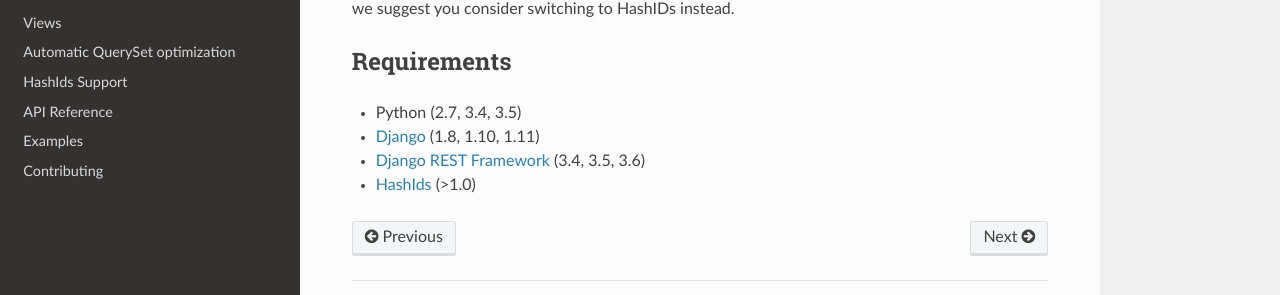
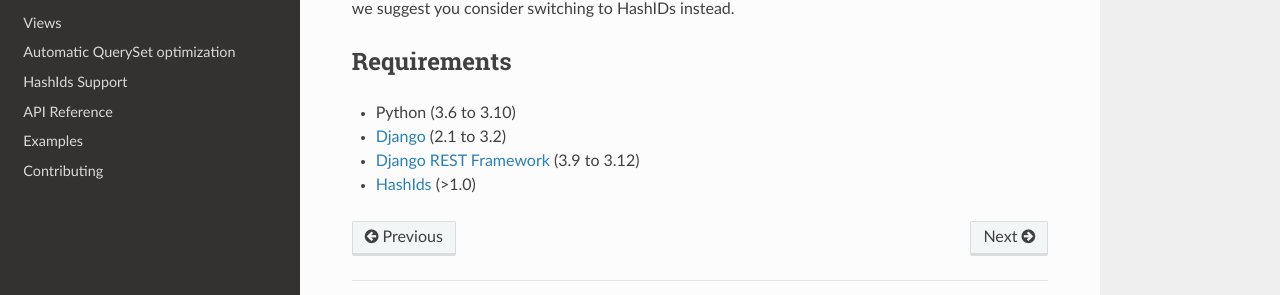
Before and after one commit to evenicoulddoit/django-rest-framework-serializer-extensions, an MkDocs documentation site: the page built from docs/overview.md, in a window 1280 px wide. Shown: the part 307-602 px from the top of the page. Built offline with MkDocs 1.6.1, drawn with Linux system fonts in a browser that asks for light colours; nearby versions of some CDN libraries; old or Windows-style settings are respelled for this version of MkDocs.

```diff
--- a/docs/overview.md
+++ b/docs/overview.md
@@ -11,7 +11,7 @@ API, we suggest you consider switching to HashIDs instead.
 
 
 ## Requirements
-* Python (2.7, 3.4, 3.5)
-* [Django](https://github.com/django/django) (1.8, 1.10, 1.11)
-* [Django REST Framework](https://github.com/tomchristie/django-rest-framework) (3.4, 3.5, 3.6)
+* Python (3.6 to 3.10)
+* [Django](https://github.com/django/django) (2.1 to 3.2)
+* [Django REST Framework](https://github.com/tomchristie/django-rest-framework) (3.9 to 3.12)
 * [HashIds](https://github.com/davidaurelio/hashids-python) (>1.0)
```
Also changed, not shown: README.md (+3 -3 lines).
